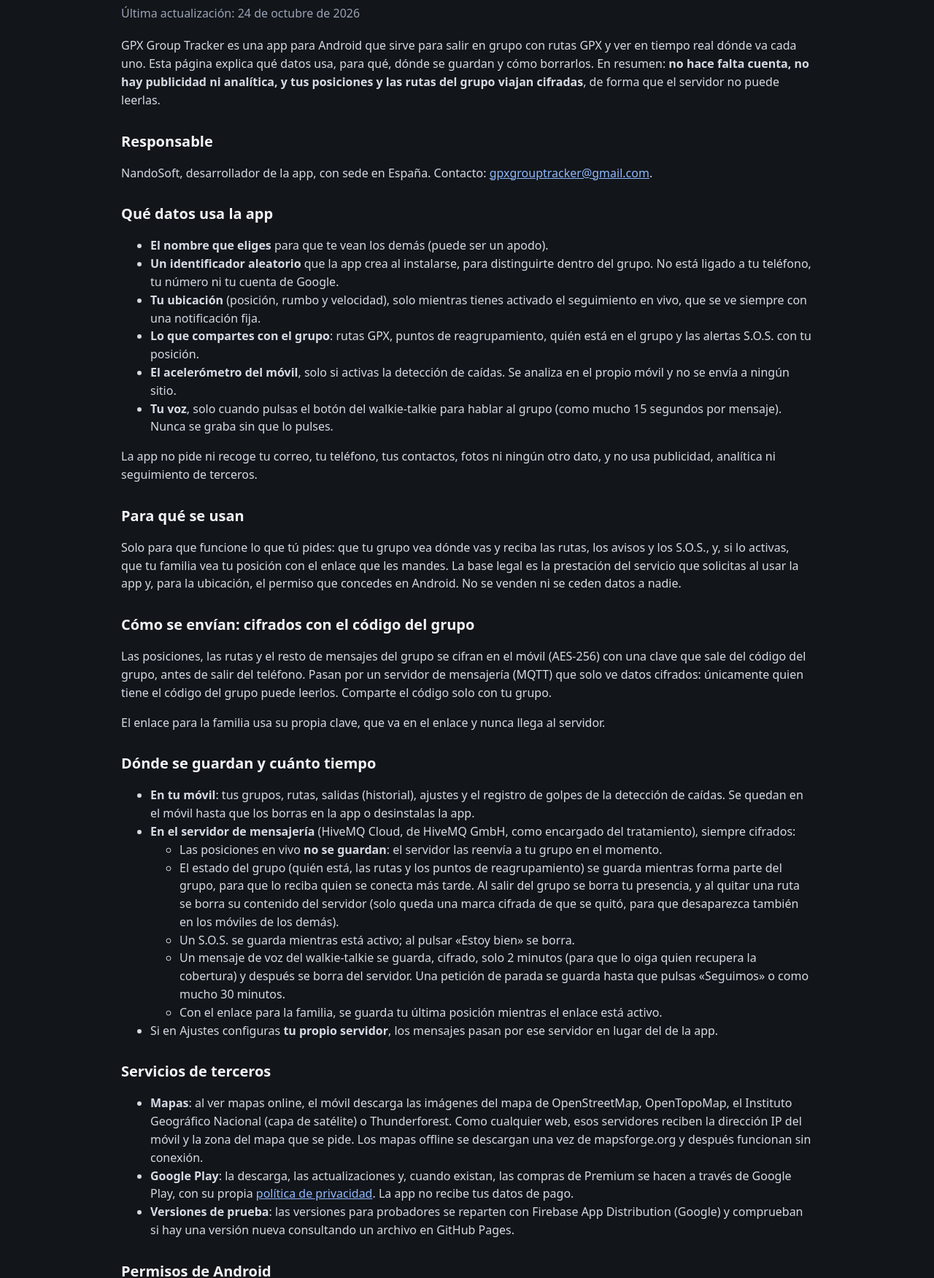
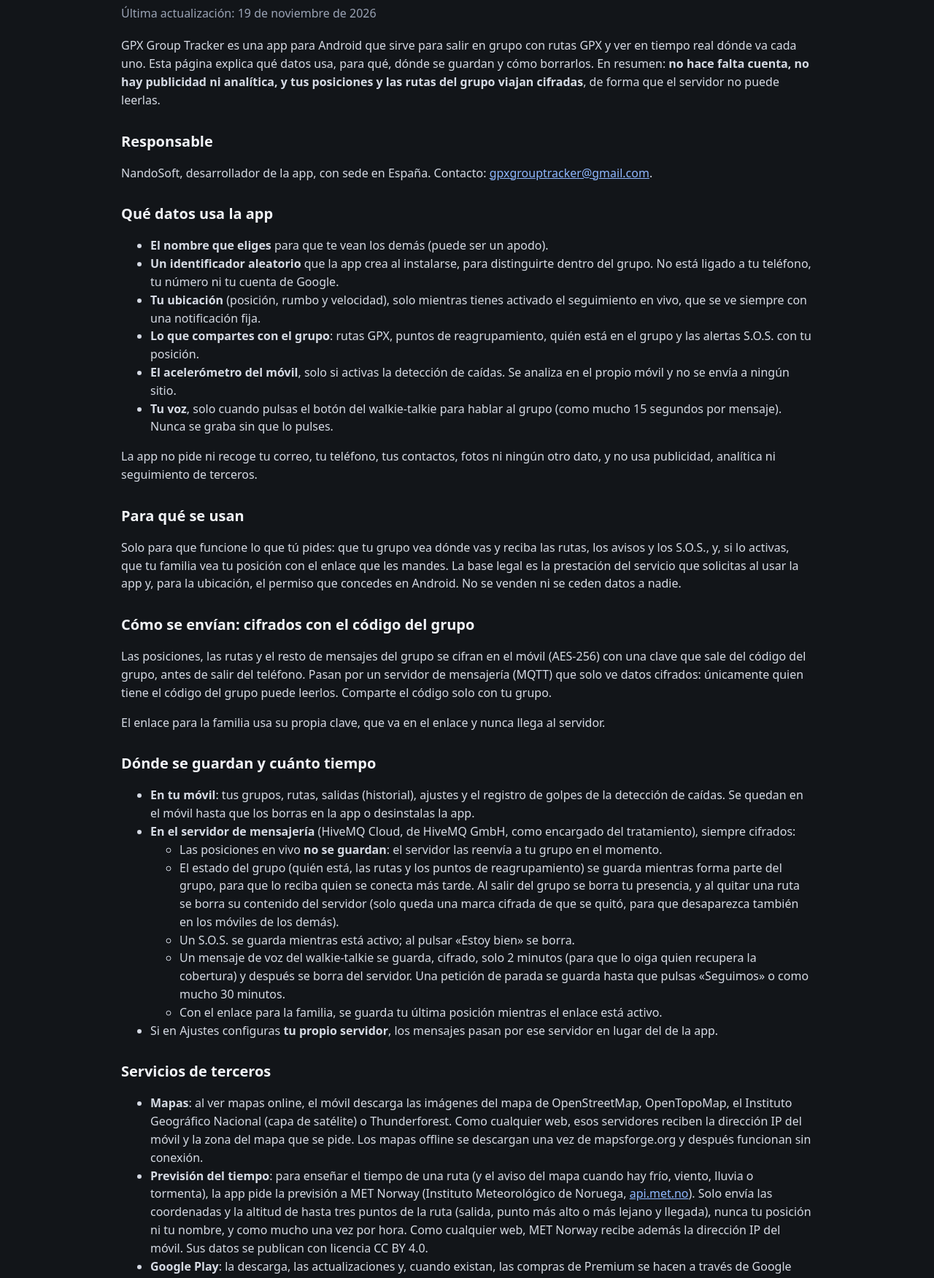
Before and after one commit to gpxgrouptracker/gpxgrouptracker.github.io, a plain HTML site: page privacidad.html in a window 1280 px wide. Shown: the part 141-1892 px from the top of the page at 73% size. Drawn offline with Linux system fonts and the light colour scheme.

Commit message:
2.9.14: tiempo en la ruta (MET Norway) y pantalla bloqueada en marcha

```diff
--- a/privacidad.html
+++ b/privacidad.html
@@ -24,7 +24,7 @@
 <main class="legal">
   <div class="wrap">
     <h1>Política de privacidad</h1>
-    <p class="updated">Última actualización: 24 de octubre de 2026</p>
+    <p class="updated">Última actualización: 19 de noviembre de 2026</p>
 
     <p>GPX Group Tracker es una app para Android que sirve para salir en grupo con rutas GPX y ver en tiempo real dónde va cada uno. Esta página explica qué datos usa, para qué, dónde se guardan y cómo borrarlos. En resumen: <strong>no hace falta cuenta, no hay publicidad ni analítica, y tus posiciones y las rutas del grupo viajan cifradas</strong>, de forma que el servidor no puede leerlas.</p>
 
@@ -67,6 +67,7 @@
     <h2>Servicios de terceros</h2>
     <ul>
       <li><strong>Mapas</strong>: al ver mapas online, el móvil descarga las imágenes del mapa de OpenStreetMap, OpenTopoMap, el Instituto Geográfico Nacional (capa de satélite) o Thunderforest. Como cualquier web, esos servidores reciben la dirección IP del móvil y la zona del mapa que se pide. Los mapas offline se descargan una vez de mapsforge.org y después funcionan sin conexión.</li>
+      <li><strong>Previsión del tiempo</strong>: para enseñar el tiempo de una ruta (y el aviso del mapa cuando hay frío, viento, lluvia o tormenta), la app pide la previsión a MET Norway (Instituto Meteorológico de Noruega, <a href="https://api.met.no/">api.met.no</a>). Solo envía las coordenadas y la altitud de hasta tres puntos de la ruta (salida, punto más alto o más lejano y llegada), nunca tu posición ni tu nombre, y como mucho una vez por hora. Como cualquier web, MET Norway recibe además la dirección IP del móvil. Sus datos se publican con licencia CC BY 4.0.</li>
       <li><strong>Google Play</strong>: la descarga, las actualizaciones y, cuando existan, las compras de Premium se hacen a través de Google Play, con su propia <a href="https://policies.google.com/privacy">política de privacidad</a>. La app no recibe tus datos de pago.</li>
       <li><strong>Versiones de prueba</strong>: las versiones para probadores se reparten con Firebase App Distribution (Google) y comprueban si hay una versión nueva consultando un archivo en GitHub Pages.</li>
     </ul>
```
Also changed, not shown: ayuda.html (+3 -1 lines).
